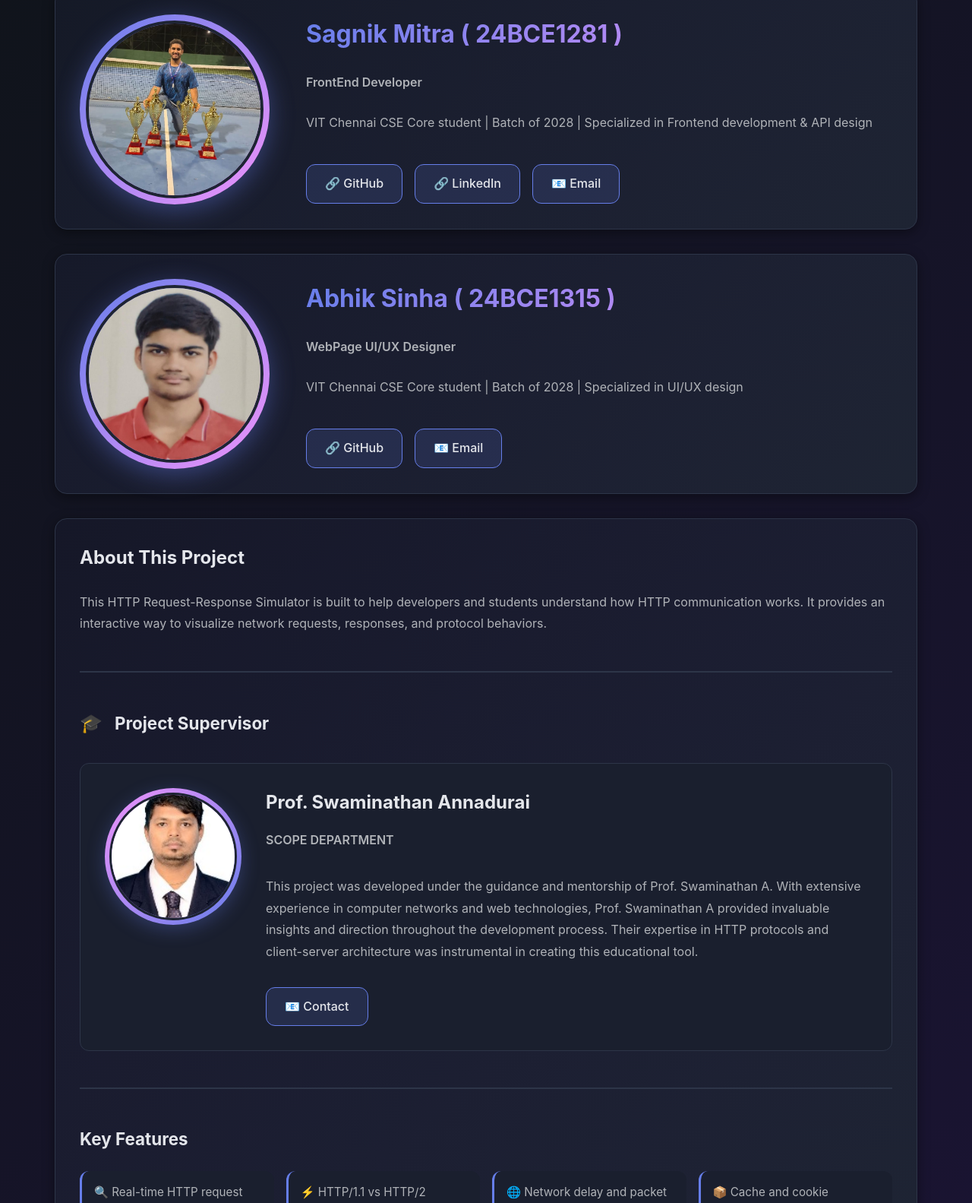
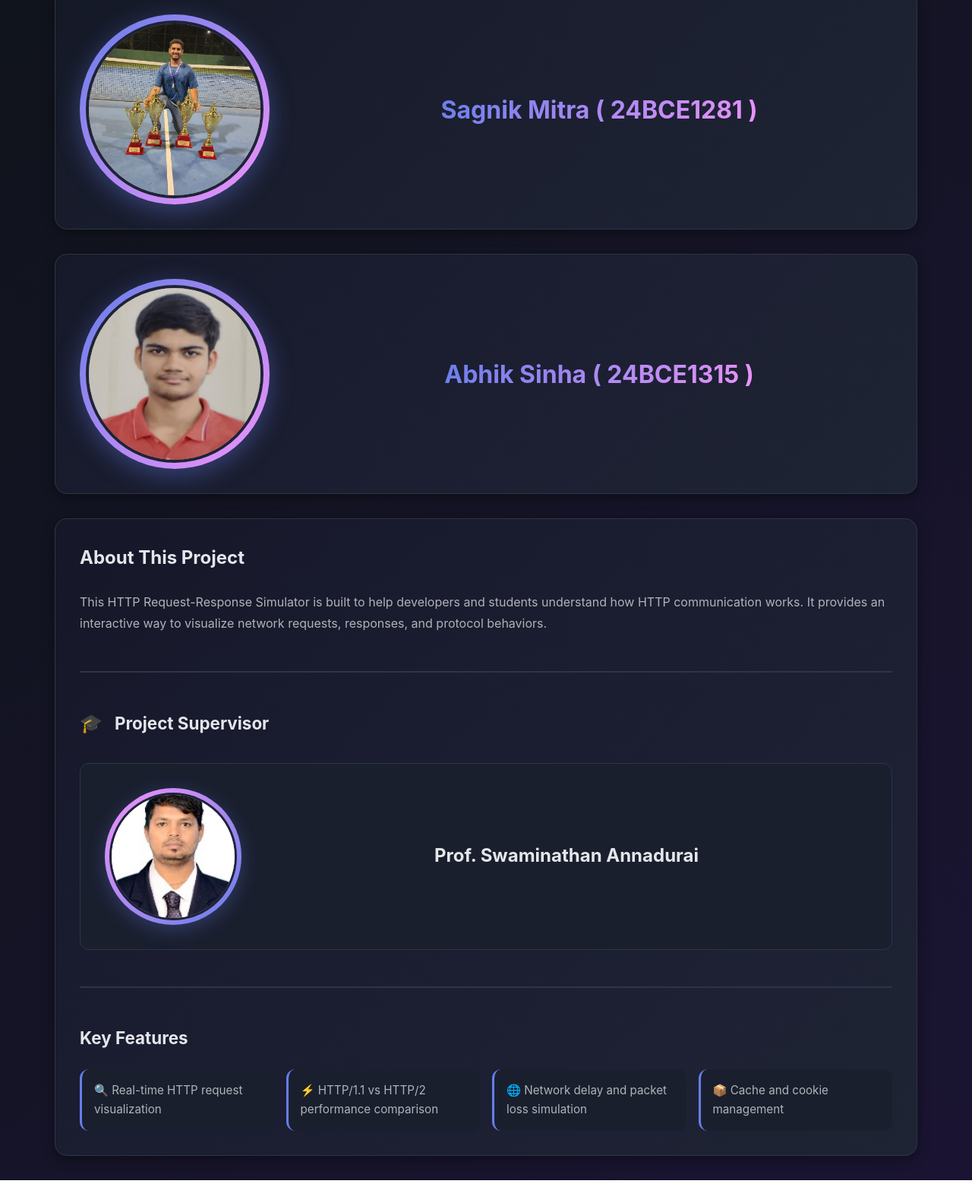
Before and after one commit to Sagnik0401/HTTP_VISUALIZER, a website: page client/public/developers.html in a window 1280 px wide. Shown: the part 320-1903 px from the top of the page at 76% size. After the commit the page ends 1873 px from the top, so only its background shows below. Drawn offline with Linux system fonts and the light colour scheme.

Commit message:
FInal Insertion

```diff
--- a/client/public/developers.html
+++ b/client/public/developers.html
@@ -23,23 +23,6 @@
                     </div>
                     <div class="profile-info">
                         <h2>Sagnik Mitra ( 24BCE1281 )</h2>
-                        <p class="profile-title">FrontEnd Developer</p>
-                        <p class="profile-description">
-                            VIT Chennai CSE Core student | Batch of 2028 | Specialized in Frontend development & API design
-                        </p>
-                        <div class="profile-links">
-                            <a href="https://github.com/Sagnik0401" target="_blank" class="profile-link">
-                                🔗 GitHub
-                            </a>
-                            <a href="https://linkedin.com/in/sagnik-mitra-02a329308" target="_blank" class="profile-link">
-                                🔗 LinkedIn
-                            </a>
-                            <!-- Instead of mailto: -->
-                            <a href="https://mail.google.com/mail/?view=cm&fs=1&to=sagnik.mitra2024@vitstudent.ac.in"
-                                target="_blank" class="profile-link">
-                                📧 Email
-                            </a>
-                        </div>
                     </div>
                 </div>
             </section>
@@ -52,20 +35,6 @@
                     </div>
                     <div class="profile-info">
                         <h2>Abhik Sinha ( 24BCE1315 )</h2>
-                        <p class="profile-title">WebPage UI/UX Designer</p>
-                        <p class="profile-description">
-                            VIT Chennai CSE Core student | Batch of 2028 | Specialized in UI/UX design
-                        </p>
-                        <div class="profile-links">
-                            <a href="https://github.com/Abhik-git06" target="_blank" class="profile-link">
-                                🔗 GitHub
-                            </a>
-                            <!-- Instead of mailto: -->
-                            <a href="https://mail.google.com/mail/?view=cm&fs=1&to=abhik.sinha2024@vitstudent.ac.in"
-                                target="_blank" class="profile-link">
-                                📧 Email
-                            </a>
-                        </div>
                     </div>
                 </div>
             </section>
@@ -87,20 +56,6 @@
                         </div>
                         <div class="professor-info">
                             <h4>Prof. Swaminathan Annadurai</h4>
-                            <p class="professor-title">SCOPE DEPARTMENT </p>
-                            <p class="professor-description">
-                                This project was developed under the guidance and mentorship of Prof. Swaminathan A.
-                                With extensive experience in computer networks and web technologies, Prof. Swaminathan A provided
-                                invaluable insights and direction throughout the development process. Their expertise in
-                                HTTP protocols and client-server architecture was instrumental in creating this educational tool.
-                            </p>
-                            <div class="professor-contact">
-                                <!-- Instead of mailto: -->
-                                <a href="https://mail.google.com/mail/?view=cm&fs=1&to=swaminathan.a@vit.ac.in"
-                                    target="_blank" class="profile-link">
-                                    📧 Contact
-                                </a>
-                            </div>
                         </div>
                     </div>
                 </div>
--- a/client/public/styles/developers.css
+++ b/client/public/styles/developers.css
@@ -136,7 +136,7 @@ body {
     display: grid;
     grid-template-columns: 250px 1fr;
     gap: var(--spacing-xl);
-    align-items: start;
+    align-items: center;  /* Changed from 'start' to 'center' */
 }
 
 .profile-image-wrapper {
@@ -167,6 +167,9 @@ body {
     display: flex;
     flex-direction: column;
     gap: var(--spacing-md);
+    justify-content: center;
+    align-items: center;
+    text-align: center;
 }
 
 .profile-info h2 {
@@ -221,8 +224,10 @@ body {
 /* Responsive Design */
 @media (max-width: 768px) {
     .profile-container {
-        grid-template-columns: 1fr;
-        text-align: center;
+        display: grid;
+        grid-template-columns: 250px 1fr;
+        gap: var(--spacing-xl);
+        align-items: center;  /* Changed from 'start' to 'center' */
     }
 
     .profile-image-wrapper {
@@ -272,7 +277,7 @@ body {
     display: grid;
     grid-template-columns: 180px 1fr;
     gap: var(--spacing-lg);
-    align-items: start;
+    align-items: center;  /* Changed from 'start' to 'center' */
     background: var(--secondary-bg);
     padding: var(--spacing-lg);
     border-radius: var(--radius-md);
@@ -313,6 +318,9 @@ body {
     display: flex;
     flex-direction: column;
     gap: var(--spacing-sm);
+    justify-content: center;
+    align-items: center;
+    text-align: center;
 }
 
 .professor-info h4 {
```
Also changed, not shown: client/public/about.html (+2 -2 lines), index.html (+1 -1 lines).
